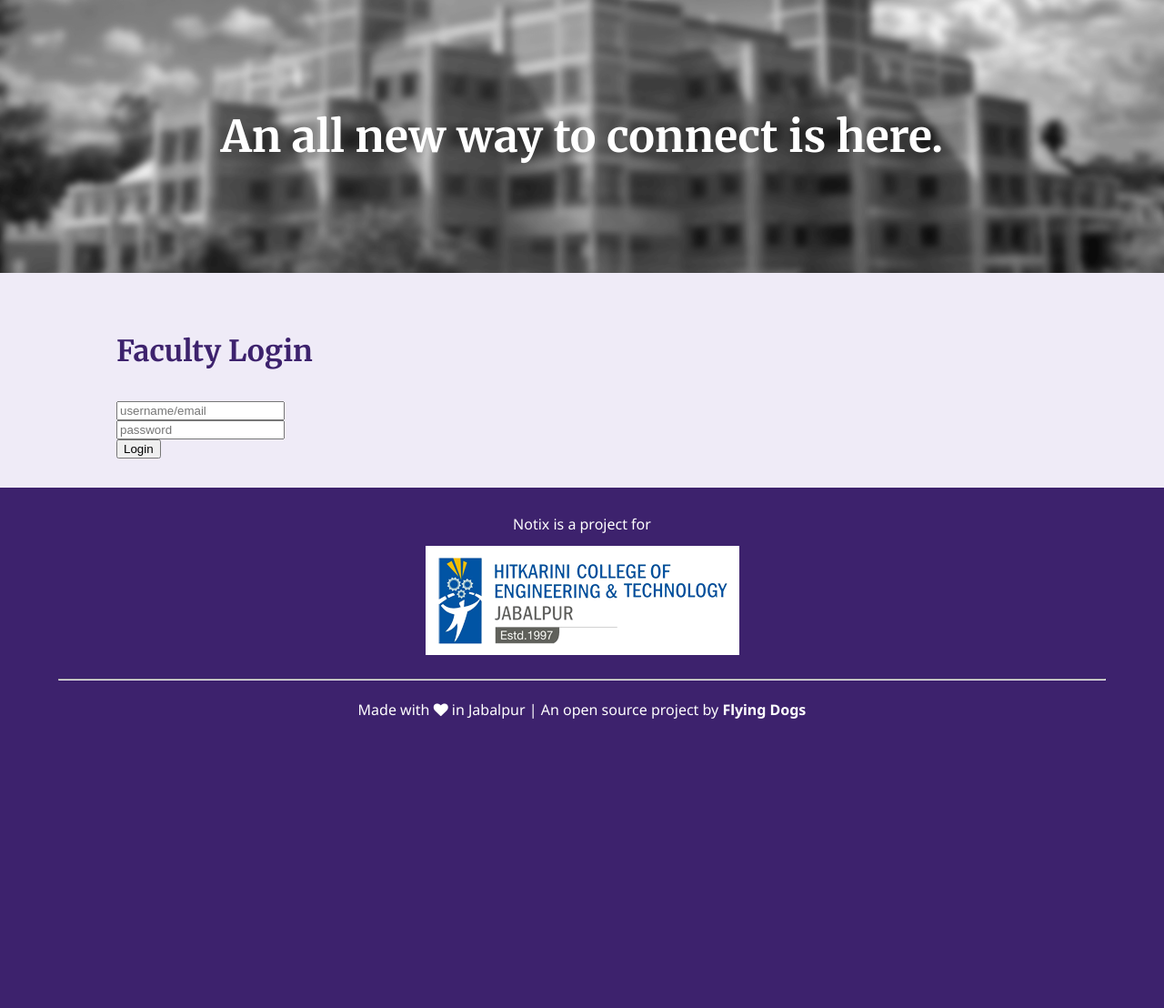
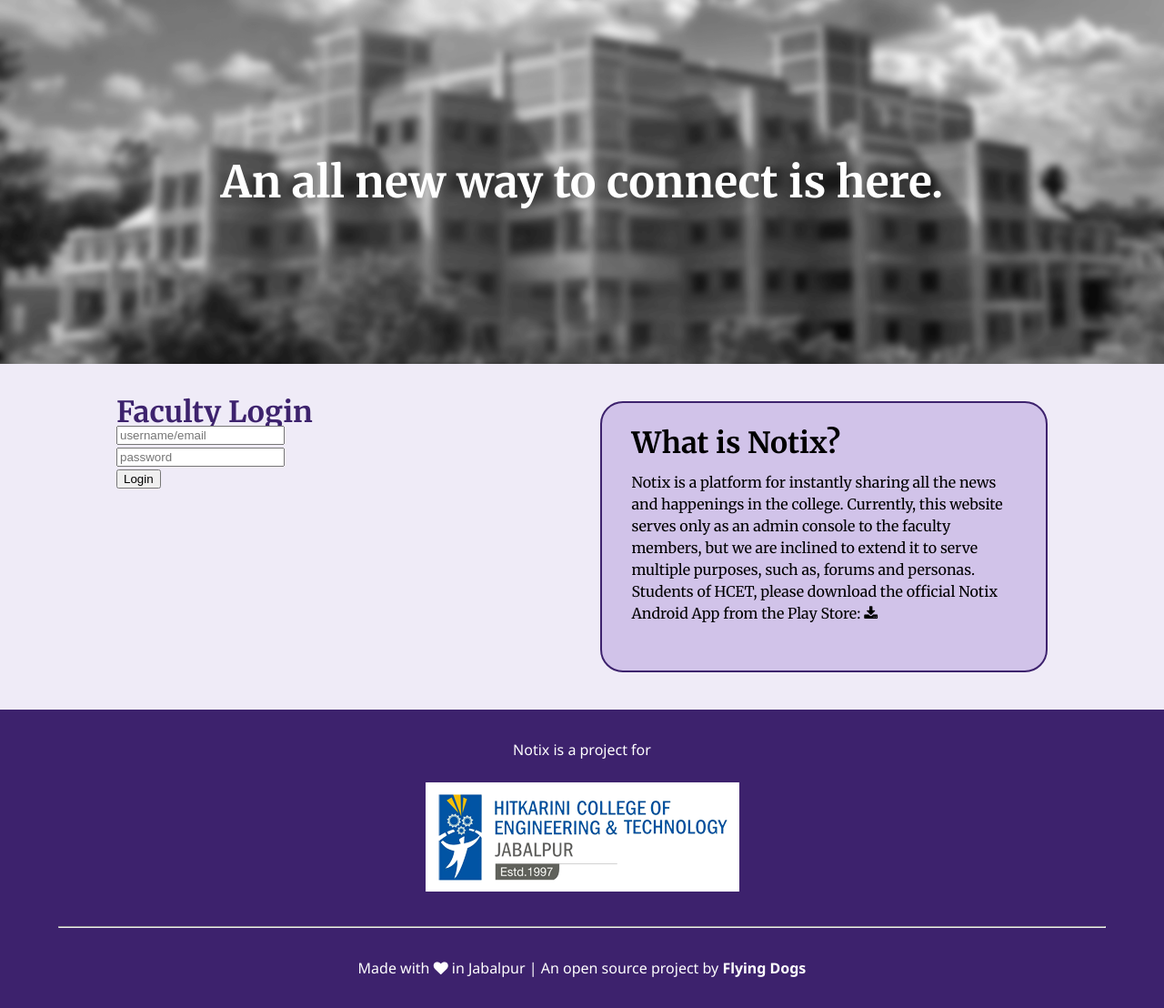
Before and after one commit to staccteam/notix-website, a PHP site: the page made by application/views/site/home.php in a window 1280 px wide. Shown: the part 88-1196 px from the top of the page at 91% size. Before the commit the page ends 878 px from the top, so only its background shows below. Run offline with PHP 8.4, Linux system fonts and the light colour scheme; the template is opened without the code that fills it, so the values that code supplies are empty; some libraries are stand-ins or nearby versions.

Commit message:
Added a light grid system

```diff
--- a/application/views/site/home.php
+++ b/application/views/site/home.php
@@ -2,8 +2,8 @@
     <section class="parallax">
         <p>An all new way to connect is here.</p>
     </section>
-    <div class="container">
-        <div class="login-form">
+    <div class="container group">
+        <div class="login-form col span_1_of_2">
             <p>Faculty Login</p>
             <?= form_open('auth/faculty/login'); ?>
                 <div>
@@ -13,5 +13,14 @@
                 <input type="submit" class="login-btn" name="login-btn" value="Login"></input>
             <?= form_close(); ?>
         </div>
+        <div class="message-box col span_1_of_2">
+            <div class="wrapper">
+                <h1>What is Notix?</h1>
+                <p>
+                    Notix is a platform for instantly sharing all the news and happenings in the college. Currently, this website serves only as an admin console to the faculty members, but we are inclined to extend it to serve multiple purposes, such as, forums and personas. Students of HCET, please download the official Notix Android App from the Play Store: <a target="_blank" style="color:black;" href="#"><i class="fa fa-download"></i></a>
+                </p>
+            </div>
+        </div>
     </div>
 </div>
+</div>
--- a/css/style.css
+++ b/css/style.css
@@ -26,10 +26,44 @@ table {
   border-collapse: collapse;
   border-spacing: 0; }
 
+.col {
+  display: block;
+  float: left;
+  margin: 4% 0 4% 4%; }
+  .col:first-child {
+    margin-left: 0; }
+
+.group:before,
+.group:after {
+  content: "";
+  display: table; }
+
+.group:after {
+  clear: both; }
+
+.group {
+  zoom: 1;
+  /* For IE 6/7 */ }
+
+/*  GRID OF TWO  */
+.span_2_of_2 {
+  width: 100%; }
+
+.span_1_of_2 {
+  width: 48%; }
+
+/*  GO FULL WIDTH AT LESS THAN 480 PIXELS */
+@media only screen and (max-width: 480px) {
+  .col {
+    margin: 1% 0 1% 0%; } }
+@media only screen and (max-width: 480px) {
+  .span_2_of_2, .span_1_of_2 {
+    width: 100%; } }
 body {
   font-family: "Noto Sans", sans-serif;
   background-color: #efebf7;
-  color: black; }
+  color: black;
+  line-height: 1.5em; }
   body a {
     text-decoration: none;
     font-weight: bold;
@@ -94,7 +128,7 @@ body {
 .home .parallax {
   position: relative;
   background-image: url("../img/hcet-bg.png");
-  height: 300px;
+  height: 400px;
   width: 100%;
   background-position: center;
   background-repeat: no-repeat;
@@ -115,16 +149,14 @@ body {
     font-weight: bold;
     text-align: center; }
 .home .container {
+  padding: 0;
   width: 80%;
   margin: 0 auto;
-  padding: 2.5%; }
-  .home .container .login-form {
-    width: 35%; }
+  clear: both; }
   .home .container .login-form p {
     font-family: "Merriweather", serif;
     font-weight: bold;
     font-size: 2em;
-      margin: 1.2em 0;
     color: #3d226d; }
   .home .container .login-form form {
     margin: 1.2em 0;
@@ -147,5 +179,17 @@ body {
       padding: 1em;
       margin: 1.5em 0;
       width: 100%; }
+  .home .container .message-box .wrapper {
+    padding: 2em;
+    background-color: #d1c3e9;
+    border: 2px solid #3d226d;
+    border-radius: 25px; }
+    .home .container .message-box .wrapper h1 {
+      font-family: "Merriweather", serif;
+      font-weight: bold;
+      font-size: 2em; }
+    .home .container .message-box .wrapper p {
+      margin: 1.2em 0;
+      font-family: "Merriweather", serif; }
 
 /*# sourceMappingURL=style.css.map */
--- a/scss/_bits.scss
+++ b/scss/_bits.scss
@@ -16,3 +16,37 @@
         @media (max-width: 37.5em)  { @content ; }
     }
 }
+
+// row of 2 with margin of 2%
+
+.col {
+    display: block;
+    float:left;
+    margin: 4% 0 4% 4%;
+    &:first-child { margin-left: 0; }
+}
+
+.group:before,
+.group:after { content:""; display:table; }
+.group:after { clear:both;}
+.group { zoom:1; /* For IE 6/7 */ }
+
+/*  GRID OF TWO  */
+.span_2_of_2 {
+    width: 100%;
+}
+.span_1_of_2 {
+    width: 48%;
+}
+
+/*  GO FULL WIDTH AT LESS THAN 480 PIXELS */
+
+@media only screen and (max-width: 480px) {
+    .col {
+        margin: 1% 0 1% 0%;
+    }
+}
+
+@media only screen and (max-width: 480px) {
+    .span_2_of_2, .span_1_of_2 { width: 100%; }
+}
--- a/scss/style.scss
+++ b/scss/style.scss
@@ -40,6 +40,8 @@ body{
     font-family: $noto-sans;
     background-color: $bg-color;
     color: black;
+    line-height: 1.5em;
+
     a {
         text-decoration: none;
         font-weight: bold;
@@ -105,7 +107,7 @@ body{
     .parallax {
         position: relative;
         background-image: url("../img/hcet-bg.png");
-        height: 300px;
+        height: 400px;
         width: 100%;
         background-position: center;
         background-repeat: no-repeat;
@@ -123,18 +125,17 @@ body{
     }
 
     .container {
+        padding: 0;
         width: 80%;
         margin: 0 auto;
-        padding: 2.5%;
+        clear: both;
 
         .login-form {
-            width: 35%;
 
             p {
                 font-family: $merriweather;
                 font-weight: bold;
                 font-size: 2em;
-                margin: 1.2em 0;
                 color: $theme-color-dark;
             }
 
@@ -169,5 +170,23 @@ body{
                 }
             }
         }
+
+        .message-box {
+            .wrapper {
+                padding: 2em;
+                background-color: #d1c3e9;
+                border: 2px solid #3d226d;
+                border-radius: 25px;
+                h1 {
+                    font-family: $merriweather;
+                    font-weight: bold;
+                    font-size: 2em;
+                }
+                p {
+                    margin: 1.2em 0;
+                    font-family: $merriweather;
+                }
+            }
+        }
     }
 }
```
Also changed, not shown: 1 other file. Lines whose indentation alone changed are shown as unchanged.
